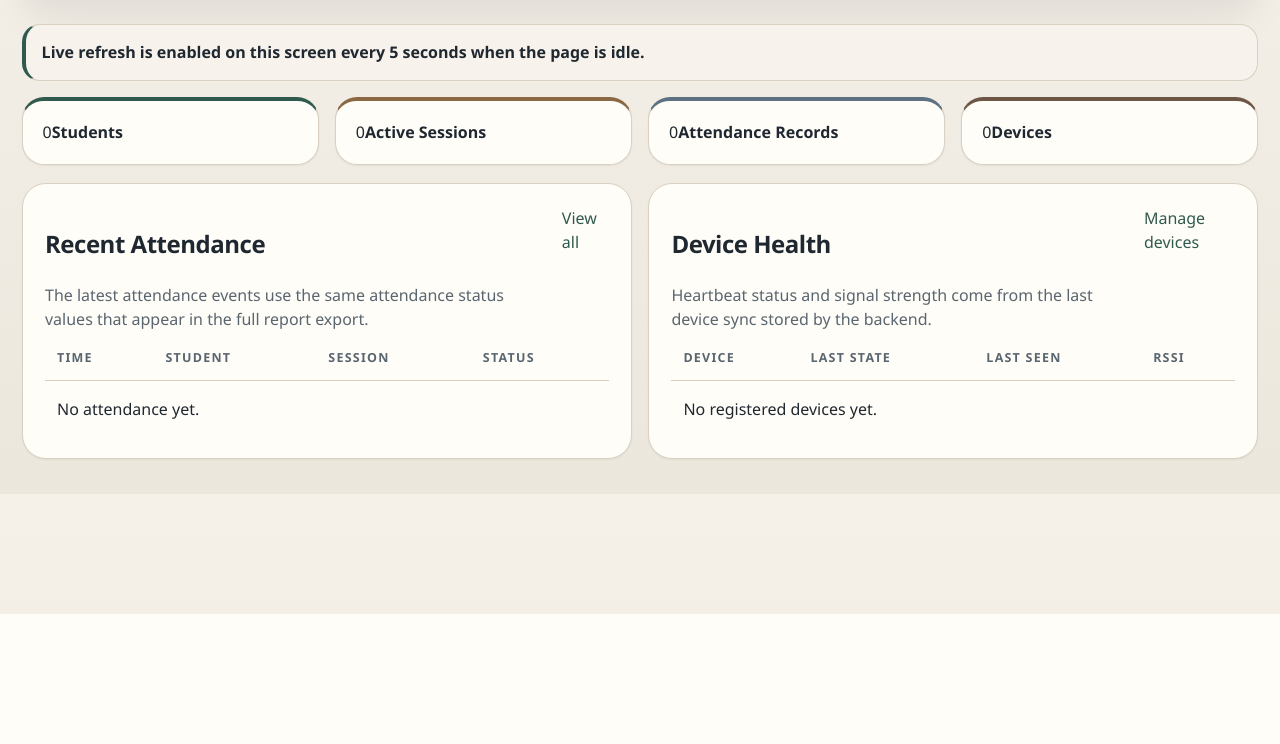
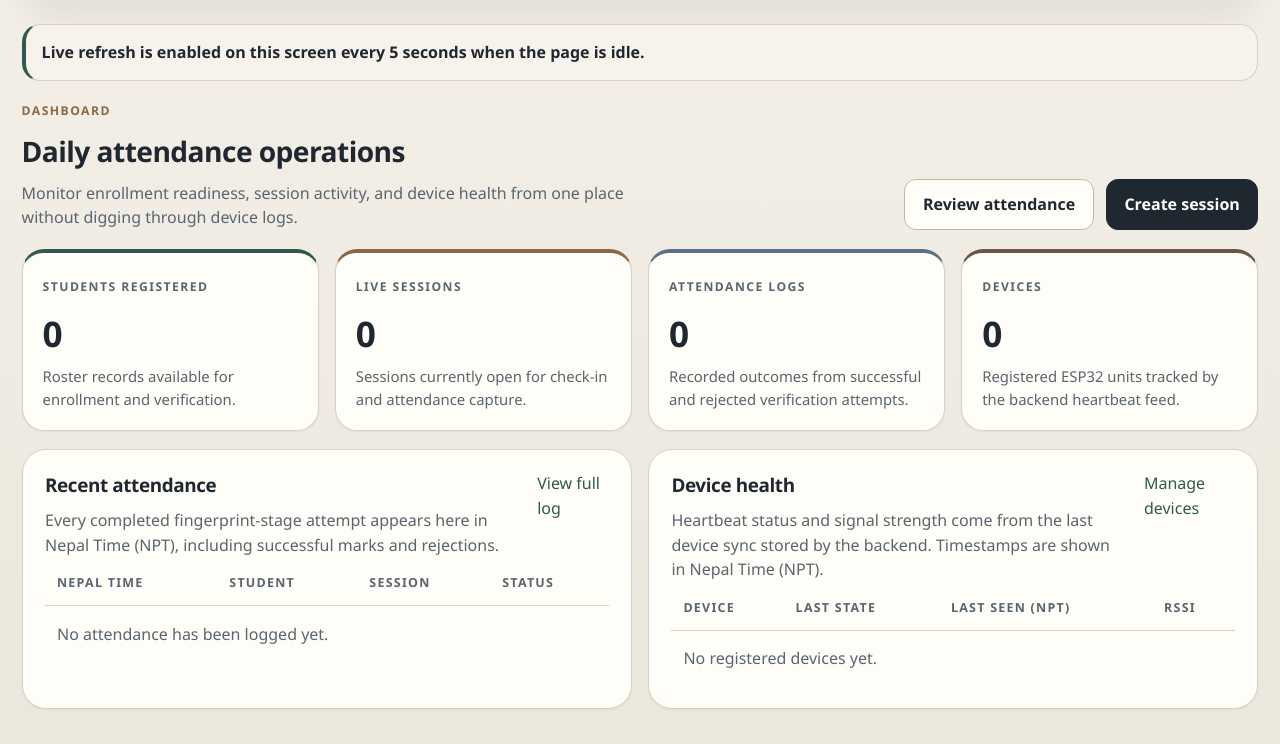
Before and after one commit to bva0308/attendance-system, a Flask app: page / in a window 1280 px wide. Shown: the part 186-930 px from the top of the page. Before the commit the page ends 800 px from the top, so only its background shows below. Run offline with Flask 3, Linux system fonts and the light colour scheme; the visitor is signed in with stand-in values (Sample User, id 1); data that the repository does not hold is empty.

Commit message:
Redesign dashboard with richer metric cards and NPT-labelled tables
Metric cards now include a label, large value, and supporting copy line.
Recent attendance and device health tables move into card-header + table-wrap
layout and display rejection status pills alongside the existing active
variant. Dashboard now references display_timezone from context.

```diff
--- a/web/templates/dashboard.html
+++ b/web/templates/dashboard.html
@@ -1,61 +1,97 @@
 {% extends "base.html" %}
 {% block title %}Dashboard{% endblock %}
 {% block content %}
-<section class="metric-grid">
-  <article class="metric-card"><span>{{ metrics.students }}</span><strong>Students</strong></article>
-  <article class="metric-card"><span>{{ metrics.active_sessions }}</span><strong>Active Sessions</strong></article>
-  <article class="metric-card"><span>{{ metrics.attendance_records }}</span><strong>Attendance Records</strong></article>
-  <article class="metric-card"><span>{{ metrics.devices }}</span><strong>Devices</strong></article>
+<section class="page-header">
+  <div class="page-header__content">
+    <span class="page-kicker">Dashboard</span>
+    <h2 class="page-title">Daily attendance operations</h2>
+    <p class="page-copy">Monitor enrollment readiness, session activity, and device health from one place without digging through device logs.</p>
+  </div>
+  <div class="page-actions">
+    <a class="button-link button-link-secondary" href="{{ url_for('attendance.attendance_records') }}">Review attendance</a>
+    <a class="button-link" href="{{ url_for('sessions.session_create') }}">Create session</a>
+  </div>
 </section>
 
-<section class="two-col">
+<section class="metric-grid">
+  <article class="metric-card">
+    <span class="metric-label">Students Registered</span>
+    <strong class="metric-value">{{ metrics.students }}</strong>
+    <p class="metric-copy">Roster records available for enrollment and verification.</p>
+  </article>
+  <article class="metric-card">
+    <span class="metric-label">Live Sessions</span>
+    <strong class="metric-value">{{ metrics.active_sessions }}</strong>
+    <p class="metric-copy">Sessions currently open for check-in and attendance capture.</p>
+  </article>
+  <article class="metric-card">
+    <span class="metric-label">Attendance Logs</span>
+    <strong class="metric-value">{{ metrics.attendance_records }}</strong>
+    <p class="metric-copy">Recorded outcomes from successful and rejected verification attempts.</p>
+  </article>
+  <article class="metric-card">
+    <span class="metric-label">Devices</span>
+    <strong class="metric-value">{{ metrics.devices }}</strong>
+    <p class="metric-copy">Registered ESP32 units tracked by the backend heartbeat feed.</p>
+  </article>
+</section>
+
+<section class="layout-grid">
   <article class="card">
-    <div class="section-head">
+    <div class="card-header">
       <div>
-        <h2>Recent Attendance</h2>
-        <p class="section-copy">The latest attendance events use the same attendance status values that appear in the full report export.</p>
+        <h3 class="card-title">Recent attendance</h3>
+        <p class="card-subtitle">Every completed fingerprint-stage attempt appears here in {{ display_timezone }}, including successful marks and rejections.</p>
       </div>
-      <a href="{{ url_for('attendance.attendance_records') }}">View all</a>
+      <a href="{{ url_for('attendance.attendance_records') }}">View full log</a>
     </div>
+    <div class="table-wrap">
       <table>
         <thead>
-        <tr><th>Time</th><th>Student</th><th>Session</th><th>Status</th></tr>
+          <tr><th>Nepal Time</th><th>Student</th><th>Session</th><th>Status</th></tr>
         </thead>
         <tbody>
           {% for row in recent_attendance %}
           <tr>
             <td>{{ row.created_at|datetime_display }}</td>
-          <td>{{ row.student.full_name }}</td>
-          <td>{{ row.session.title }}</td>
             <td>
-            <span class="status-pill {{ 'status-pill-active' if row.status == 'present' else 'status-pill-outline' }}">
+              <div class="table-title">{{ row.student_name }}</div>
+            </td>
+            <td>{{ row.session_title }}</td>
+            <td>
+              <span class="status-pill {{ 'status-pill-active' if row.status == 'present' else 'status-pill-danger' if row.status == 'rejected' else 'status-pill-outline' }}">
                 {{ row.status|replace('_', ' ')|title }}
               </span>
             </td>
           </tr>
           {% else %}
-        <tr><td colspan="4">No attendance yet.</td></tr>
+          <tr><td colspan="4" class="muted-copy">No attendance has been logged yet.</td></tr>
           {% endfor %}
         </tbody>
       </table>
+    </div>
   </article>
 
   <article class="card">
-    <div class="section-head">
+    <div class="card-header">
       <div>
-        <h2>Device Health</h2>
-        <p class="section-copy">Heartbeat status and signal strength come from the last device sync stored by the backend.</p>
+        <h3 class="card-title">Device health</h3>
+        <p class="card-subtitle">Heartbeat status and signal strength come from the last device sync stored by the backend. Timestamps are shown in {{ display_timezone }}.</p>
       </div>
       <a href="{{ url_for('students.devices_page') }}">Manage devices</a>
     </div>
+    <div class="table-wrap">
       <table>
         <thead>
-        <tr><th>Device</th><th>Last State</th><th>Last Seen</th><th>RSSI</th></tr>
+          <tr><th>Device</th><th>Last State</th><th>Last Seen (NPT)</th><th>RSSI</th></tr>
         </thead>
         <tbody>
           {% for device in devices %}
           <tr>
-          <td>{{ device.display_name }}</td>
+            <td>
+              <div class="table-title">{{ device.display_name }}</div>
+              <div class="table-subtext mono">{{ device.device_id }}</div>
+            </td>
             <td>
               <span class="status-pill {{ 'status-pill-active' if device.last_status in ['ready', 'idle', 'scanning'] else 'status-pill-outline' }}">
                 {{ (device.last_status or 'unknown')|replace('_', ' ')|title }}
@@ -65,10 +101,11 @@
             <td>{{ device.last_rssi if device.last_rssi is not none else '-' }}</td>
           </tr>
           {% else %}
-        <tr><td colspan="4">No registered devices yet.</td></tr>
+          <tr><td colspan="4" class="muted-copy">No registered devices yet.</td></tr>
           {% endfor %}
         </tbody>
       </table>
+    </div>
   </article>
 </section>
 {% endblock %}
```
Lines whose indentation alone changed are shown as unchanged.
